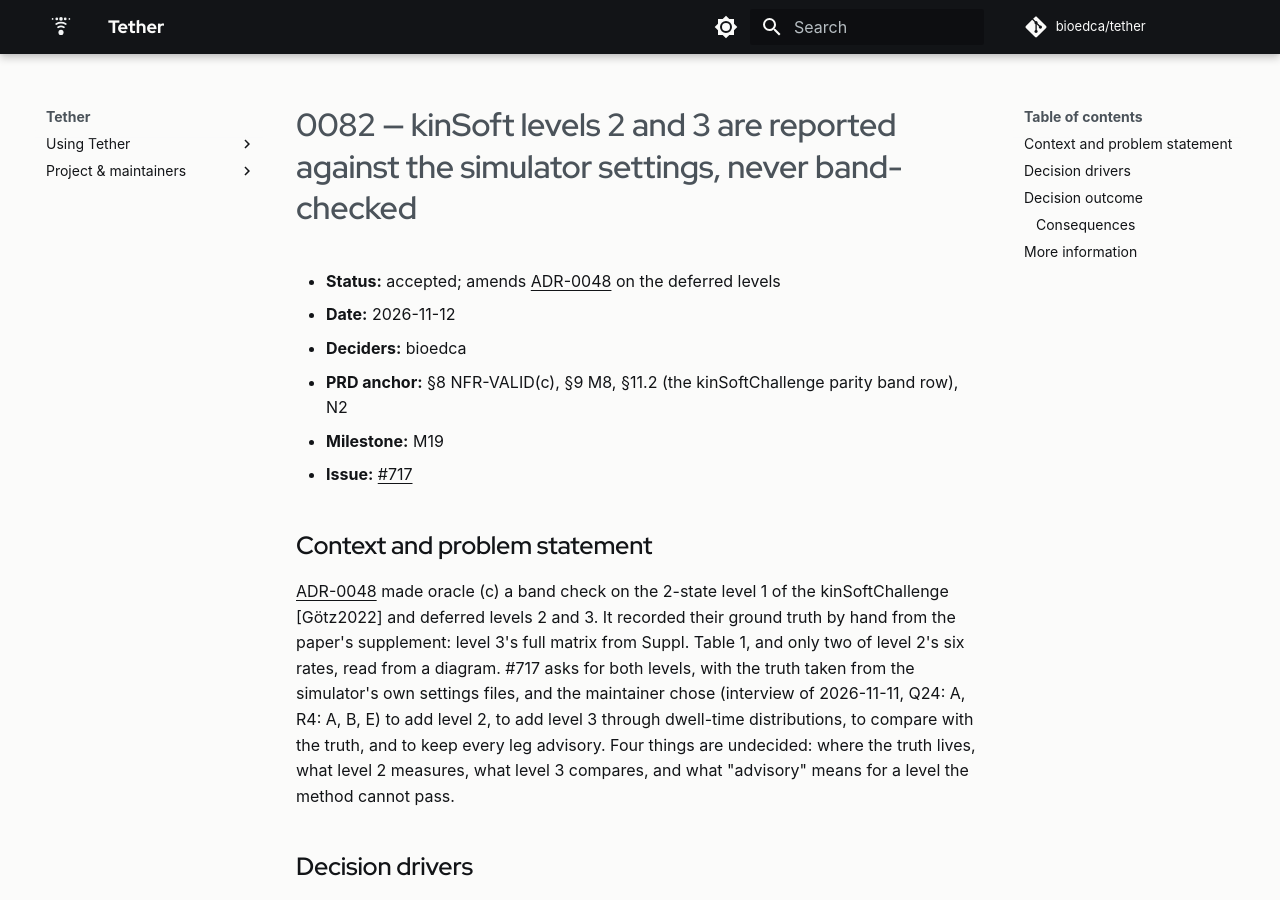
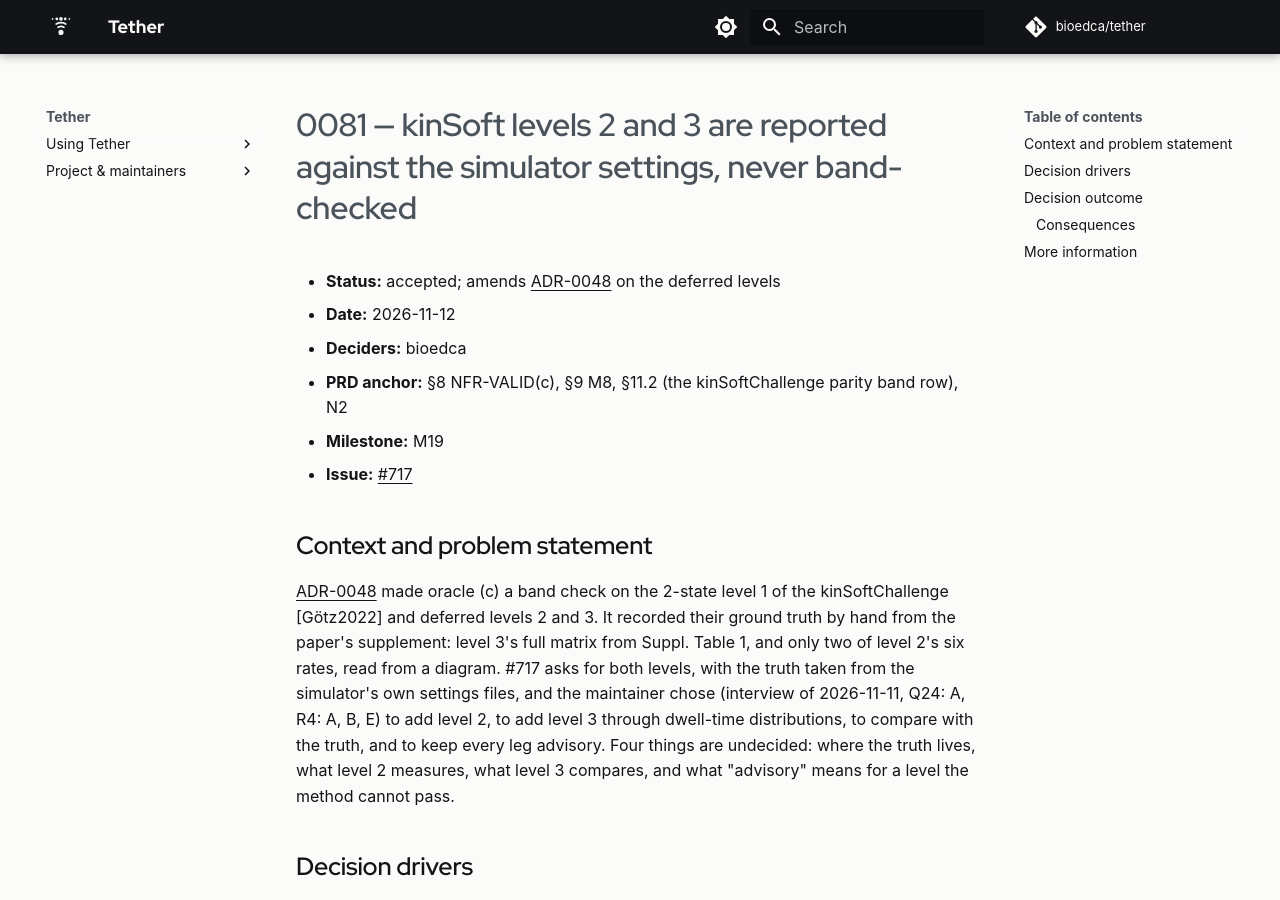
Before and after one commit to bioedca/tether, an MkDocs documentation site: the page built from docs/adr/0081-kinsoft-levels-two-and-three-are-reported.md, in a window 1280 px wide and 900 px high. Built offline with MkDocs 1.6.1 and Material for MkDocs 9.7.7, drawn with Linux system fonts in a browser that asks for light colours; comment, search, counter and statistics services are not loaded; the version menu is left out.

Commit message:
docs(adr): renumber the kinSoft levels record from 0082 to 0081
Renumber only. PR #847 (#718) also adds an ADR numbered 0082, and 0081
is held by no record on main or in an open pull request. The decision
text is unchanged; the file name, heading, index row and every
ADR-0082 reference move to 0081.

```diff
--- a/docs/adr/0082-kinsoft-levels-two-and-three-are-reported.md
+++ b/docs/adr/0081-kinsoft-levels-two-and-three-are-reported.md
@@ -3,7 +3,7 @@ SPDX-FileCopyrightText: 2026 The Tether Authors <bioedca@u.northwestern.edu>
 SPDX-License-Identifier: GPL-3.0-or-later
 -->
 
-# 0082 — kinSoft levels 2 and 3 are reported against the simulator settings, never band-checked
+# 0081 — kinSoft levels 2 and 3 are reported against the simulator settings, never band-checked
 
 - **Status:** accepted; amends [ADR-0048](0048-kinsoft-kinetics-oracle.md) on the deferred levels
 - **Date:** 2026-11-12
```
Also changed, not shown: docs/PRD.md (+1 -1 lines), docs/adr/README.md (+1 -1 lines), docs/validation.md (+2 -2 lines), 5 other files.
